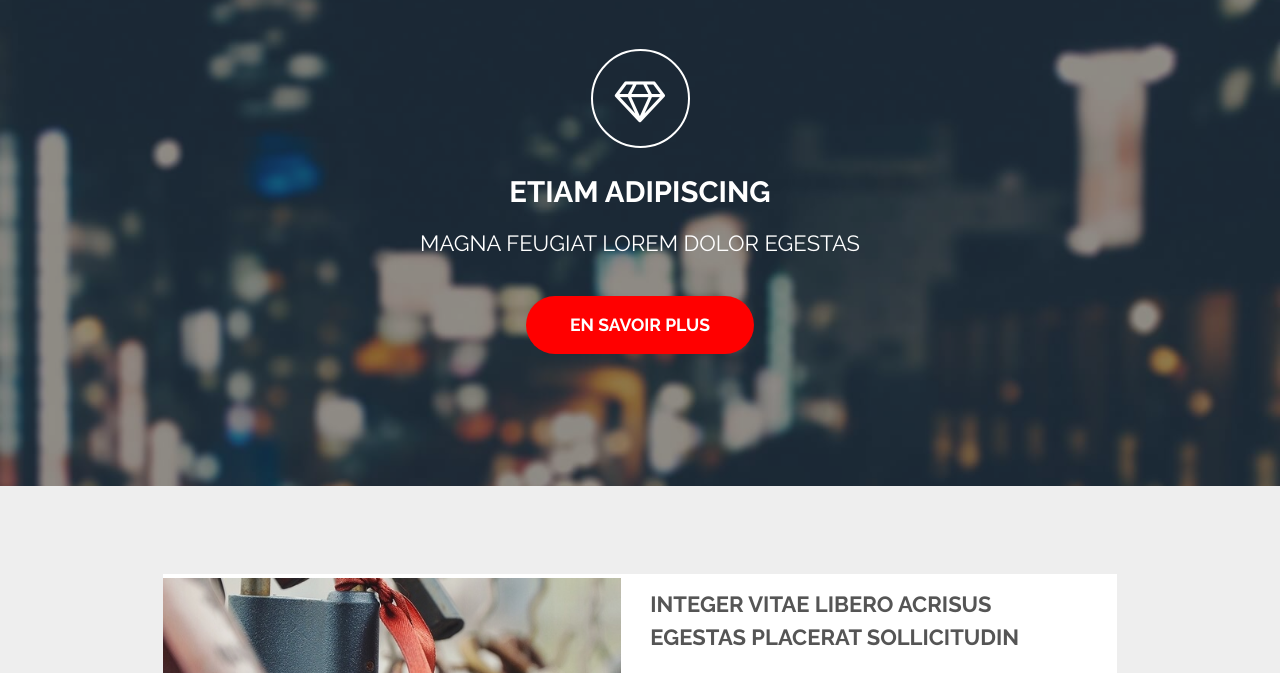
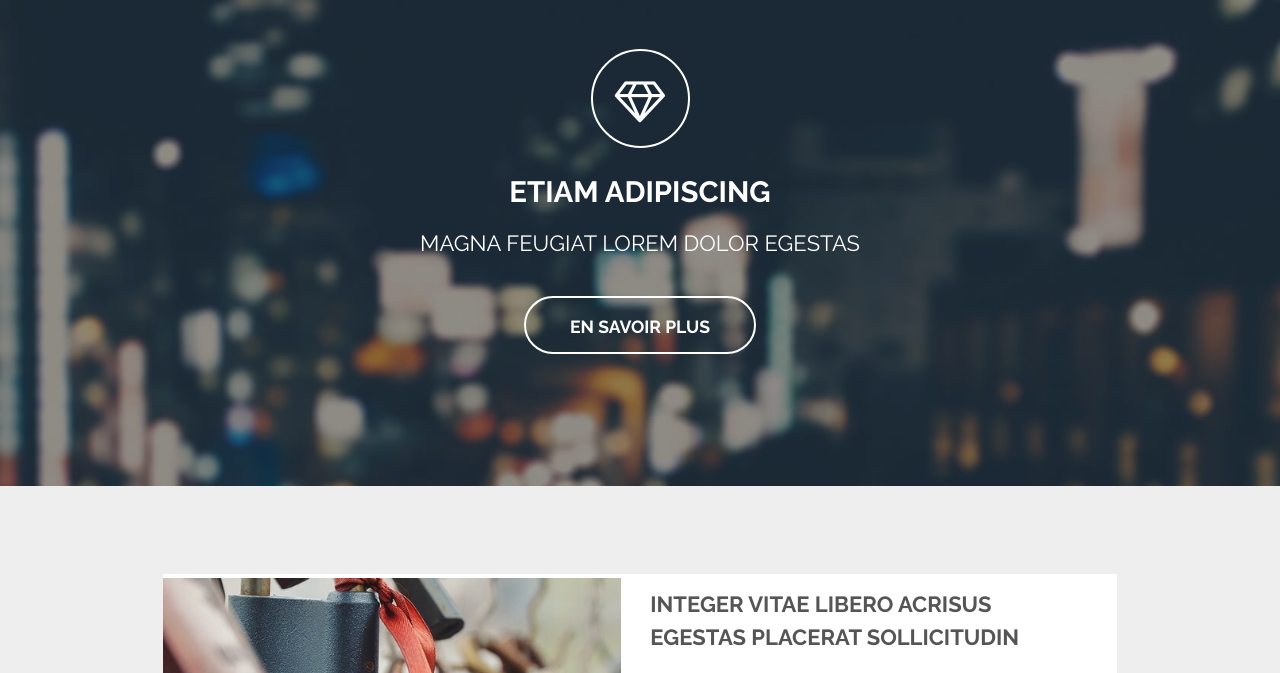
Before and after one commit to R0game/Repository-Test-1, a plain HTML site: page index.html in a window 1280 px wide. Shown: the part 83-756 px from the top of the page. Drawn offline with Linux system fonts and the light colour scheme.

Commit message:
#4 Amelioration bouton banniere

```diff
--- a/assets/css/main.css
+++ b/assets/css/main.css
@@ -3952,7 +3952,8 @@
 			#banner input[type="button"].special,
 			#banner button.special,
 			#banner .button.special {
-				background-color:red;
+				background-color:transparent;
+				border:2px solid white;
 				box-shadow: none;
 				color: #fff !important;
 			}
```
